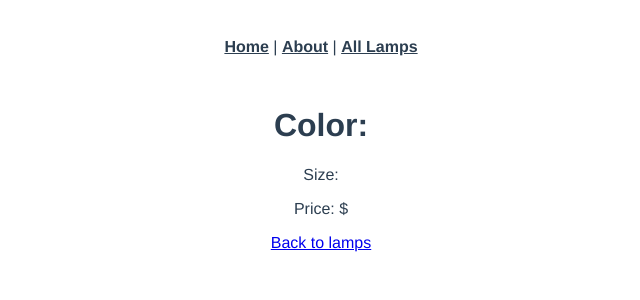
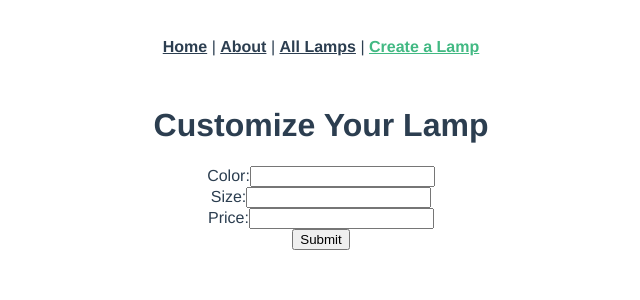
Before and after one commit to mark-kohrman/lamp_vue_app, a Vue app: page /lamps/new in a window 1280 px wide. Shown: the top 300 px of the page, without its empty margins (319-959 px from the left). Built offline with nearby package versions, Linux system fonts and the light colour scheme; no server answers.

Commit message:
adding the new action for lamps

```diff
--- a/src/App.vue
+++ b/src/App.vue
@@ -3,7 +3,9 @@
     <div id="nav">
       <router-link to="/">Home</router-link> |
       <router-link to="/about">About</router-link> |
-      <router-link to="/lamps">All Lamps</router-link>
+      <router-link to="/lamps">All Lamps</router-link> |
+      <router-link to="/lamps/new">Create a Lamp</router-link>
+
 
     </div>
     <router-view/>
--- a/src/router/index.js
+++ b/src/router/index.js
@@ -3,6 +3,7 @@ import VueRouter from 'vue-router';
 import Home from '../views/Home.vue';
 import LampsIndex from '../views/LampsIndex.vue';
 import LampsShow from '../views/LampsShow.vue';
+import LampsNew from '../views/LampsNew.vue';
 
 
 
@@ -13,6 +14,11 @@ const routes = [
     path: '/lamps',
     name: 'LampsIndex',
     component: LampsIndex
+  },
+  {
+    path: '/lamps/new',
+    name: 'LampsNew',
+    component: LampsNew
   },
   {
     path: '/lamps/:id',
--- /dev/null
+++ b/src/views/LampsNew.vue
@@ -0,0 +1,56 @@
+<template>
+  <div class="lamps-new">
+    <h1> Customize Your Lamp </h1>
+    <form v-on:submit.prevent="createLamp()">
+    <ul>
+      <li v-for="error in errors">{{ error }}</li>
+    </ul>
+    <div class="form-group">
+      <label>Color:</label>
+      <input type="text" v-model="newLampColor" />
+    </div>
+    <div class="form-group">
+      <label>Size:</label>
+      <input type="text" v-model="newLampSize" />
+    </div>
+    <div class="form-group">
+      <label>Price:</label>
+      <input type="text" v-model="newLampPrice" />
+    </div>
+    <input type="submit" class="btn btn-primary" value="Submit">
+  </form>
+
+  </div>
+</template>
+
+<style>
+</style>
+
+<script>
+import axios from "axios";
+
+export default {
+  data: function () {
+    return {
+      newLampColor: "",
+      newLampSize: "",
+      newLampPrice: "",
+      errors: [],
+    };
+  },
+  created: function () {},
+  methods: {
+    createLamp: function () {
+      var params = {
+        color: this.newLampColor,
+        size: this.newLampSize,
+        price: this.newLampPrice,
+      };
+      axios.post("/api/lamps", params).then((response) => {
+        console.log("lamps create", response);
+        this.$router.push("/lamps");
+      });
+    },
+  },
+};
+</script>
```
